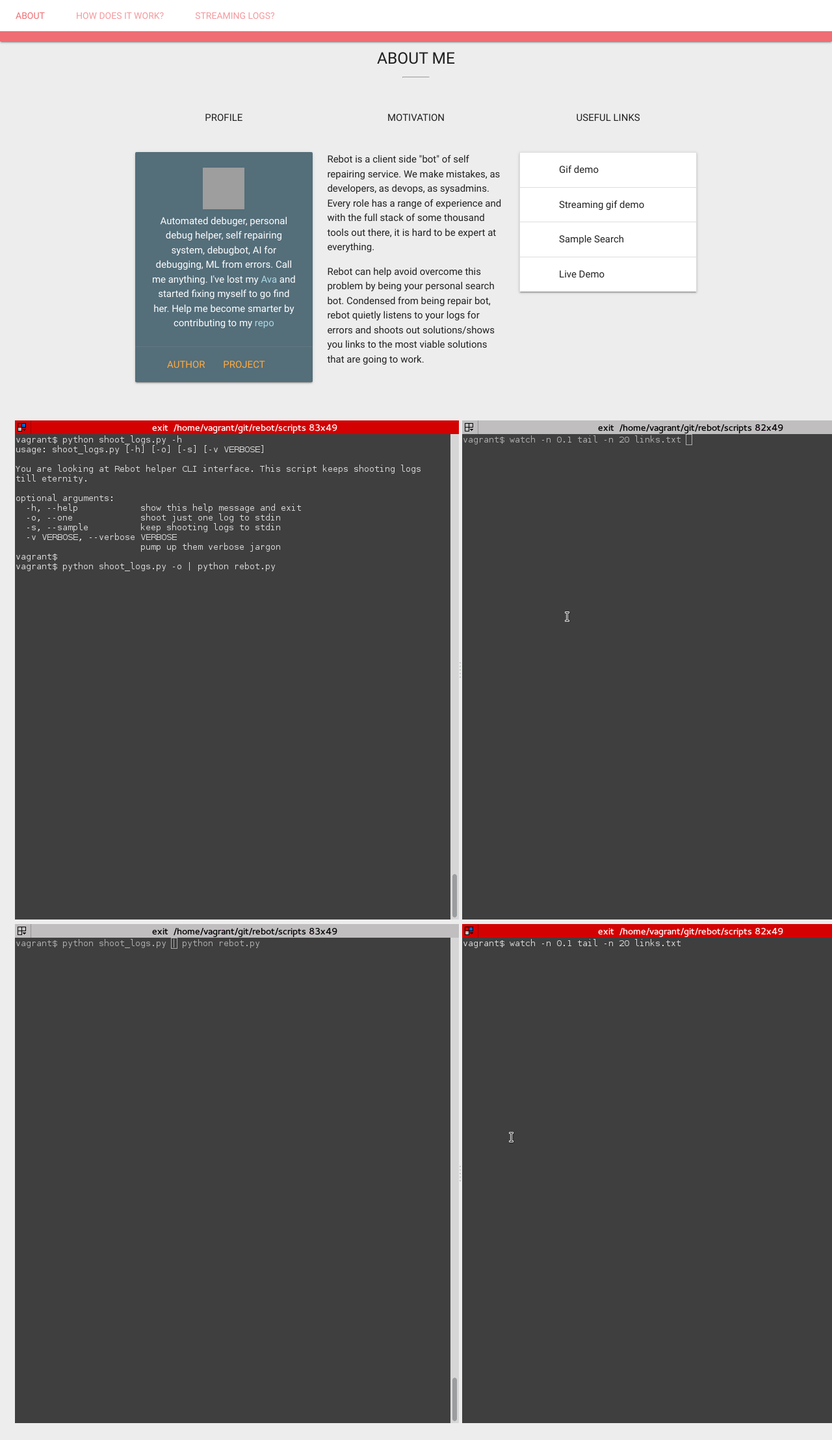
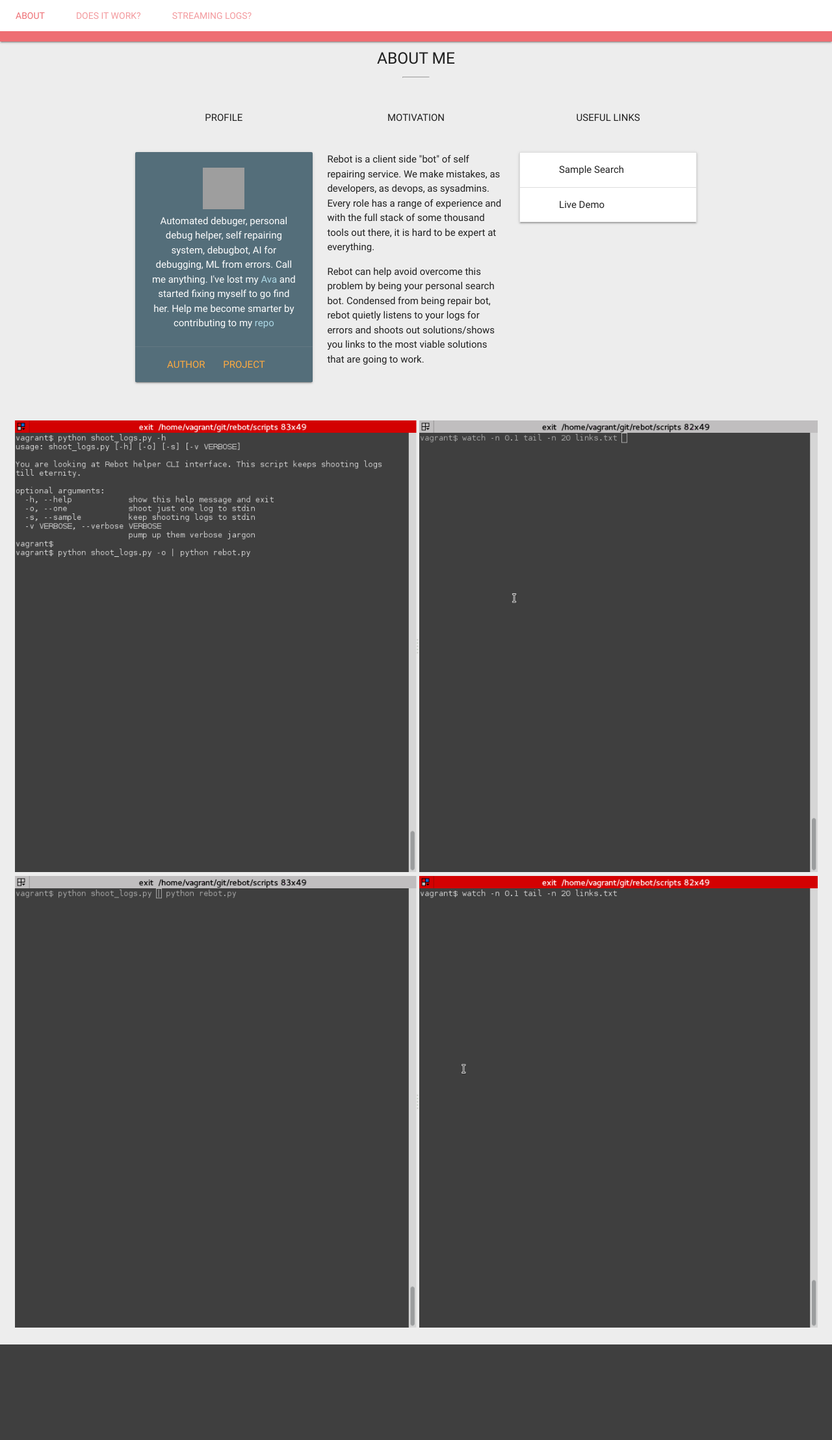
Before and after one commit to nave91/rebot, a Python web app: template rebot/bluebook/templates/index.html in a window 1280 px wide; the page is wider, and only the part inside the window is pictured. Shown: that part at 65% size. After the commit the page ends 2069 px from the top of that part, so only its background shows below. Run offline with Jinja, Linux system fonts and the light colour scheme; the template is opened without the code that fills it, so the values that code supplies are empty; some libraries are stand-ins or nearby versions; grey boxes are pictures that could not be loaded.

Commit message:
everything good with website

```diff
--- a/rebot/bluebook/static/style.css
+++ b/rebot/bluebook/static/style.css
@@ -79,7 +79,7 @@
 
 .page
 {
-    height: 70%;
+    height: 10%;
 }
 
 .left
--- a/rebot/bluebook/templates/base.html
+++ b/rebot/bluebook/templates/base.html
@@ -7,9 +7,9 @@
   <link rel="stylesheet" href="https://cdnjs.cloudflare.com/ajax/libs/materialize/0.96.1/css/materialize.min.css">
   <!-- Compiled and minified JavaScript -->
   <script src="https://cdnjs.cloudflare.com/ajax/libs/materialize/0.96.1/js/materialize.min.js"></script>
-    <link type="text/css" rel="stylesheet" href="../static/style.css">
     <title>{% block title %}{% endblock %}</title>
     <link href="https://fonts.googleapis.com/icon?family=Material+Icons" rel="stylesheet">
+    <link type="text/css" rel="stylesheet" href="../static/style.css">
 </head>
 <body>
 {% block content %}
--- a/rebot/bluebook/templates/demo.html
+++ b/rebot/bluebook/templates/demo.html
@@ -8,7 +8,7 @@
     <form action="" method="post" name="login">
       {{ form.hidden_tag() }}
       <div class="input-field col s6">
-	<div class="card back-color">
+	<div class="card back-color" onmouseenter="Materialize.toast('Sample log for demo', 1000)">
 	  <pre><code class="language-markup">
 Traceback (most recent call last):
   File "pyspark/hbase/hbase_tests.py", line 81, in <module>
@@ -27,11 +27,11 @@
 py4j.protocol.Py4JError: Trying to call a package.
 	  </code></pre>
         </div>
-	<input class="btn right" onclick="Materialize.toast('I am a toast', 4000)" type="submit" value="Boom!">
+	<input class="btn right" onclick="Materialize.toast('Sending API Call to backend', 1000)" type="submit" value="Boom!">
       </div>
     </form>
     <div class="col s6" style="padding-top:1%">
-      <div class="card blue-grey darken-1" style="height:60%;">
+      <div class="card blue-grey darken-1" style="height:60%;" onmouseenter="Materialize.toast('Api call back', 1000)">
         <div class="card-content white-text ">
 	  <div class="left">{</div>
 	  <table>
--- a/rebot/bluebook/templates/index.html
+++ b/rebot/bluebook/templates/index.html
@@ -1,12 +1,12 @@
 {% extends "base.html" %}
 {% block title %}Index{% endblock %}
 {% block content %}
-<div class="navbar-fixed">
+<div class="navbar">
     <nav>
         <ul class="tabs">
-                <li class="tab col s3"><a class="active" href="{{ url_for('index') }}#about">About</a></li>
-		<li class="tab col s3"><a href="{{ url_for('index') }}#gifdemo">How does it work?</a></li>
-                <li class="tab col s3"><a href="{{ url_for('index') }}#gifdemocont">Streaming logs?</a></li>
+          <li class="tab col s3"><a class="active" href="{{ url_for('index') }}#about">About</a></li>
+	  <li class="tab col s3"><a href="{{ url_for('index') }}#gifdemo">Does it work?</a></li>
+          <li class="tab col s3"><a href="{{ url_for('index') }}#gifdemocont">Streaming logs?</a></li>
         </ul>
     </nav>
 </div>
@@ -39,13 +39,7 @@
                 <div class="col s12 m4 l4">
                   <h6>Useful Links</h6>
                   <ul class="collapsible">
-                    <li class="active">
-                      <a href="#gifdemo"><div class="collapsible-header"><i class="mdi-av-web"></i>Gif demo</div></a>
-                    </li>
                     <li>
-                        <a href="#gifdemocont"><div class="collapsible-header"><i class="mdi-editor-format-align-justify"></i>Streaming gif demo</div></a>
-		    </li>
-		    <li>
                         <a href="./search"><div class="collapsible-header"><i class="mdi-editor-format-align-justify"></i>Sample Search</div></a>
 		    </li>
 		    <li>
@@ -57,10 +51,10 @@
             </div>
         </div>
         <div id="gifdemo" class= "col s12 page">
-        <a href="#gifdemo"><img src="../static/rebot.gif" ></a>
+          <a href="#gifdemo"><img class="responsive-img" src="../static/rebot.gif"></a>
         </div>
         <div id="gifdemocont" class= "col s12 page">
-        <a href="#gifdemocont"><img src="../static/rebot_cont.gif"></a>
+          <a href="#gifdemocont"><img class="responsive-img" src="../static/rebot_cont.gif"></a>
         </div>
 
     </div>
--- a/rebot/bluebook/templates/search.html
+++ b/rebot/bluebook/templates/search.html
@@ -12,7 +12,7 @@
  	    {{ form.logs(class="materialize-textarea") }}
          <label for="logs">Search Logs</label>
 
-	 <input class="btn right" onclick="Materialize.toast('I am a toast', 4000)" type="submit" value="Boom!">
+	 <input class="btn right" type="submit" value="Boom!">
         </div>
     </form>
     <div class="col s6" style="padding-top:1%">
--- a/rebot/lib.py
+++ b/rebot/lib.py
@@ -17,12 +17,12 @@
 
 def call_es(error):
     conn = ES(bluebook_conf.ES_FQDN)
-    q = QueryStringQuery("ques.snippets:{}".format(error))
+    q = QueryStringQuery("body:{}".format(error))
     results = conn.search(query=q)
     return results
 
 def clean_error(error):
-    shortened_error = error[-500:]
+    shortened_error = error[:500]
     cleaned_error = re.sub('[\W_]+', ' ', shortened_error)
     return cleaned_error
 
```
